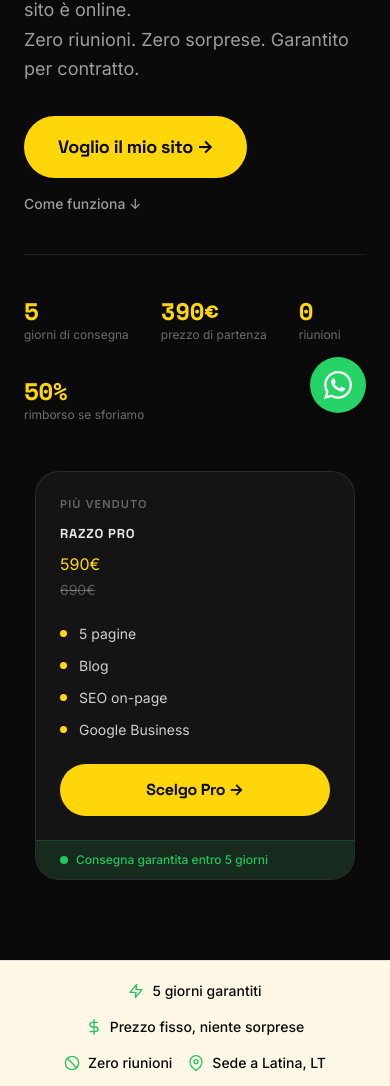
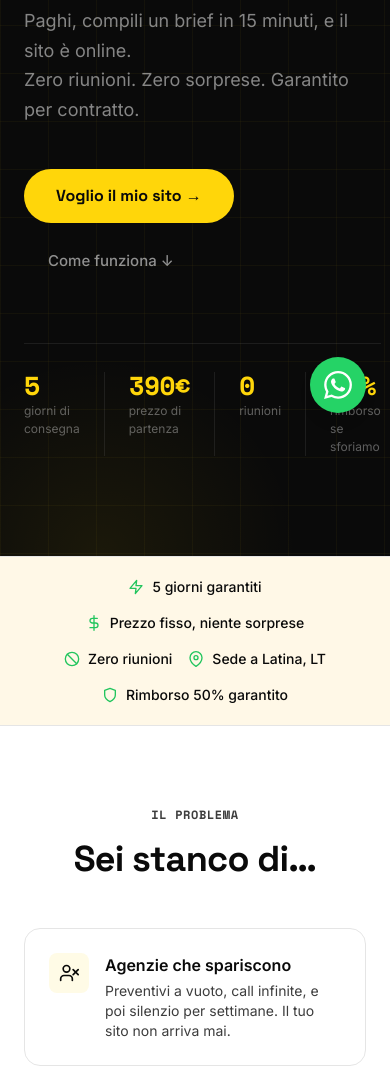
Before and after one commit to Ledmetal94/Sitorazzo, a website: page index.html in a window 390 px wide. Shown: the part 407-1493 px from the top of the page. Drawn offline with nearby package versions, Linux system fonts and the light colour scheme; files that its build step writes are made by us from their sources.

Commit message:
feat: hero restyling con codice design finale
- Grid texture + glow radiali giallo top-right e bottom-left
- H1 900 weight, clamp(52px → 80px), headline "decolla in 5 giorni"
- Badge FIRST 50 con pill monospace giallo
- CTA pill gialla con hover glow, link ghost
- Trust stats 4 colonne con separatori verticali
- Card destra: glassmorphism + bullet gialli + badge garanzia verde
- Hover effects via CSS class (no inline onmouseover)
- Mobile: grid 1 colonna, card destra nascosta

Co-Authored-By: Claude Sonnet 4.6 <noreply@anthropic.com>

```diff
--- a/index.html
+++ b/index.html
@@ -24,7 +24,7 @@
   <!-- Google Fonts -->
   <link rel="preconnect" href="https://fonts.googleapis.com">
   <link rel="preconnect" href="https://fonts.gstatic.com" crossorigin>
-  <link href="https://fonts.googleapis.com/css2?family=Space+Grotesk:wght@400;500;700&family=Inter:wght@400;500;600&family=Space+Mono:wght@400;700&display=swap" rel="stylesheet">
+  <link href="https://fonts.googleapis.com/css2?family=Space+Grotesk:wght@400;500;700;900&family=Inter:wght@400;500;600&family=Space+Mono:wght@400;700&display=swap" rel="stylesheet">
 
   <!-- CSS — three separate files: tokens, components, then Tailwind output -->
   <link rel="stylesheet" href="/css/tokens.css">
@@ -233,89 +233,123 @@
 </nav>
 
 <!-- HERO -->
-<section id="hero" class="sr-section-ink relative overflow-hidden" style="padding-top: 120px; padding-bottom: var(--sr-space-20);">
-  <div class="sr-container">
-    <div class="grid md:grid-cols-2 gap-12 items-center">
-      <!-- Left: copy -->
-      <div>
-        <!-- Badge -->
-        <div class="mb-6" style="display:inline-flex; align-items:center; gap:8px; background:rgba(255,255,255,0.08); border:1px solid rgba(255,255,255,0.12); border-radius:9999px; padding:6px 14px;">
-          <span style="background:var(--sr-yellow);color:var(--sr-ink);font-size:10px;font-weight:700;letter-spacing:0.08em;border-radius:9999px;padding:2px 8px;">FIRST 50</span>
-          <span style="font-size:13px;color:rgba(255,255,255,0.7);">Razzo Pro a 590€ invece di 690€ · 37 posti rimasti</span>
+<section id="hero" style="background:#0A0A0A; min-height:100vh; display:flex; flex-direction:column; justify-content:center; position:relative; overflow:hidden;">
+
+  <!-- Grid texture -->
+  <div style="position:absolute; inset:0; pointer-events:none;
+    background-image: linear-gradient(rgba(255,214,10,0.04) 1px, transparent 1px), linear-gradient(90deg, rgba(255,214,10,0.04) 1px, transparent 1px);
+    background-size: 48px 48px;"></div>
+
+  <!-- Glow top-right -->
+  <div style="position:absolute; top:-200px; right:-150px; width:600px; height:600px; border-radius:50%; background:radial-gradient(circle, rgba(255,214,10,0.15) 0%, transparent 65%); pointer-events:none;"></div>
+
+  <!-- Glow bottom-left -->
+  <div style="position:absolute; bottom:-200px; left:-100px; width:400px; height:400px; border-radius:50%; background:radial-gradient(circle, rgba(255,214,10,0.07) 0%, transparent 70%); pointer-events:none;"></div>
+
+  <!-- Content -->
+  <div style="width:100%; max-width:1200px; margin:0 auto; padding:140px 24px 100px; position:relative; z-index:1;">
+    <div class="hero-grid" style="display:grid; grid-template-columns:1fr auto; gap:60px; align-items:center;">
+
+      <!-- LEFT: testo -->
+      <div style="max-width:680px;">
+
+        <!-- Badge lancio -->
+        <div style="display:inline-flex; align-items:center; gap:10px; background:rgba(255,214,10,0.10); border:1px solid rgba(255,214,10,0.25); border-radius:9999px; padding:6px 14px 6px 8px; margin-bottom:36px;">
+          <span style="background:#FFD60A; color:#0A0A0A; font-family:'Space Mono',monospace; font-size:10px; font-weight:700; letter-spacing:0.06em; text-transform:uppercase; padding:3px 10px; border-radius:9999px;">FIRST 50</span>
+          <span style="font-family:'Inter',sans-serif; font-size:13px; color:rgba(255,255,255,0.55);">Razzo Pro a 590€ invece di 690€ · 37 posti rimasti</span>
         </div>
-        <h1 class="sr-h1" style="color: var(--sr-paper); margin-bottom: var(--sr-space-6); line-height:1.05;">
+
+        <!-- Headline -->
+        <h1 style="font-family:'Space Grotesk',sans-serif; font-weight:900; font-size:clamp(52px, 7vw, 80px); line-height:1.0; letter-spacing:-0.035em; color:#FFFFFF; margin:0 0 28px;">
           Il tuo sito<br>
-          <span style="color: var(--sr-yellow);">decolla in 5 giorni.</span>
+          <span style="color:#FFD60A;">decolla in 5 giorni.</span>
         </h1>
-        <p class="sr-lead" style="color: rgba(255,255,255,0.6); margin-bottom: var(--sr-space-8); max-width: 440px;">
+
+        <!-- Sub -->
+        <p style="font-family:'Inter',sans-serif; font-size:18px; line-height:1.65; color:rgba(255,255,255,0.50); margin:0 0 44px; max-width:500px;">
           Paghi, compili un brief in 15 minuti, e il sito è online.<br>
           Zero riunioni. Zero sorprese. Garantito per contratto.
         </p>
-        <div class="flex flex-wrap gap-4 items-center">
-          <a href="#pacchetti" data-scroll-to="#pacchetti" class="sr-btn sr-btn-primary sr-btn-lg">
+
+        <!-- CTAs -->
+        <div style="display:flex; gap:12px; flex-wrap:wrap; align-items:center; margin-bottom:56px;">
+          <a href="#pacchetti" data-scroll-to="#pacchetti"
+            class="hero-cta-primary"
+            style="display:inline-flex; align-items:center; gap:8px; font-family:'Space Grotesk',sans-serif; font-weight:700; font-size:16px; background:#FFD60A; color:#0A0A0A; padding:15px 32px; border-radius:9999px; text-decoration:none; transition:background 200ms, transform 200ms, box-shadow 200ms;">
             Voglio il mio sito →
           </a>
-          <a href="#come-funziona" data-scroll-to="#come-funziona" class="text-sm font-medium" style="color:rgba(255,255,255,0.6);">
+          <a href="#come-funziona" data-scroll-to="#come-funziona"
+            class="hero-cta-ghost"
+            style="display:inline-flex; align-items:center; font-family:'Inter',sans-serif; font-weight:500; font-size:15px; color:rgba(255,255,255,0.55); text-decoration:none; padding:15px 24px; transition:color 150ms;">
             Come funziona ↓
           </a>
         </div>
+
         <!-- Trust stats -->
-        <div class="flex flex-wrap gap-8 mt-10 pt-10" style="border-top: 1px solid rgba(255,255,255,0.08);">
-          <div>
-            <div class="sr-mono text-2xl font-bold" style="color: var(--sr-yellow);">5</div>
-            <div class="text-xs" style="color: rgba(255,255,255,0.4);">giorni di consegna</div>
+        <div style="display:flex; border-top:1px solid rgba(255,255,255,0.08); padding-top:28px;">
+          <div style="flex:1; padding-right:24px; margin-right:24px; border-right:1px solid rgba(255,255,255,0.08);">
+            <div style="font-family:'Space Mono',monospace; font-weight:700; font-size:26px; color:#FFD60A; letter-spacing:-0.02em; line-height:1;">5</div>
+            <div style="font-family:'Inter',sans-serif; font-size:12px; color:rgba(255,255,255,0.35); margin-top:4px;">giorni di consegna</div>
           </div>
-          <div>
-            <div class="sr-mono text-2xl font-bold" style="color: var(--sr-yellow);">390€</div>
-            <div class="text-xs" style="color: rgba(255,255,255,0.4);">prezzo di partenza</div>
+          <div style="flex:1; padding-right:24px; margin-right:24px; border-right:1px solid rgba(255,255,255,0.08);">
+            <div style="font-family:'Space Mono',monospace; font-weight:700; font-size:26px; color:#FFD60A; letter-spacing:-0.02em; line-height:1;">390€</div>
+            <div style="font-family:'Inter',sans-serif; font-size:12px; color:rgba(255,255,255,0.35); margin-top:4px;">prezzo di partenza</div>
           </div>
-          <div>
-            <div class="sr-mono text-2xl font-bold" style="color: var(--sr-yellow);">0</div>
-            <div class="text-xs" style="color: rgba(255,255,255,0.4);">riunioni</div>
+          <div style="flex:1; padding-right:24px; margin-right:24px; border-right:1px solid rgba(255,255,255,0.08);">
+            <div style="font-family:'Space Mono',monospace; font-weight:700; font-size:26px; color:#FFD60A; letter-spacing:-0.02em; line-height:1;">0</div>
+            <div style="font-family:'Inter',sans-serif; font-size:12px; color:rgba(255,255,255,0.35); margin-top:4px;">riunioni</div>
           </div>
-          <div>
-            <div class="sr-mono text-2xl font-bold" style="color: var(--sr-yellow);">50%</div>
-            <div class="text-xs" style="color: rgba(255,255,255,0.4);">rimborso se sforiamo</div>
+          <div style="flex:1;">
+            <div style="font-family:'Space Mono',monospace; font-weight:700; font-size:26px; color:#FFD60A; letter-spacing:-0.02em; line-height:1;">50%</div>
+            <div style="font-family:'Inter',sans-serif; font-size:12px; color:rgba(255,255,255,0.35); margin-top:4px;">rimborso se sforiamo</div>
           </div>
         </div>
+
       </div>
 
-      <!-- Right: card prodotto -->
-      <div class="relative flex justify-center md:justify-end">
-        <div class="relative max-w-xs w-full" style="background:#141414; border:1px solid rgba(255,255,255,0.1); border-radius:var(--sr-radius-2xl); overflow:hidden;">
-          <div style="padding: var(--sr-space-6);">
-            <p style="font-size:11px; font-weight:700; letter-spacing:0.1em; color:rgba(255,255,255,0.35); text-transform:uppercase; margin-bottom:var(--sr-space-3);">Più venduto</p>
-            <p style="font-family:var(--sr-font-display); font-weight:700; font-size:13px; letter-spacing:0.06em; color:rgba(255,255,255,0.9); text-transform:uppercase; margin-bottom:var(--sr-space-2);">Razzo Pro</p>
-            <div class="sr-price" style="color: var(--sr-yellow); margin-bottom:var(--sr-space-1);">590€</div>
-            <div class="text-sm line-through mb-6" style="color: rgba(255,255,255,0.3);">690€</div>
-            <ul class="space-y-3 mb-6">
-              <li class="flex items-center gap-3 text-sm" style="color: rgba(255,255,255,0.8);">
-                <span style="width:7px;height:7px;border-radius:50%;background:var(--sr-yellow);flex-shrink:0;display:inline-block;"></span>5 pagine
-              </li>
-              <li class="flex items-center gap-3 text-sm" style="color: rgba(255,255,255,0.8);">
-                <span style="width:7px;height:7px;border-radius:50%;background:var(--sr-yellow);flex-shrink:0;display:inline-block;"></span>Blog
-              </li>
-              <li class="flex items-center gap-3 text-sm" style="color: rgba(255,255,255,0.8);">
-                <span style="width:7px;height:7px;border-radius:50%;background:var(--sr-yellow);flex-shrink:0;display:inline-block;"></span>SEO on-page
-              </li>
-              <li class="flex items-center gap-3 text-sm" style="color: rgba(255,255,255,0.8);">
-                <span style="width:7px;height:7px;border-radius:50%;background:var(--sr-yellow);flex-shrink:0;display:inline-block;"></span>Google Business
-              </li>
-            </ul>
-            <a href="https://buy.stripe.com/PRO_LINK_QUI" data-pkg-cta="Pro" class="sr-btn sr-btn-primary w-full justify-center">
-              Scelgo Pro →
-            </a>
-          </div>
-          <!-- Barra garanzia verde in fondo -->
-          <div style="background:rgba(34,197,94,0.12); border-top:1px solid rgba(34,197,94,0.2); padding:10px var(--sr-space-6); display:flex; align-items:center; gap:8px;">
-            <span style="width:8px;height:8px;border-radius:50%;background:var(--sr-success);flex-shrink:0;display:inline-block;"></span>
-            <span style="font-size:12px; color:var(--sr-success); font-weight:500;">Consegna garantita entro 5 giorni</span>
-          </div>
+      <!-- RIGHT: card flottante -->
+      <div class="hero-card-wrap" style="display:flex; flex-direction:column; gap:12px; min-width:220px;">
+
+        <!-- Package card -->
+        <div style="background:rgba(255,255,255,0.04); border:1px solid rgba(255,255,255,0.10); border-radius:20px; padding:24px 20px; backdrop-filter:blur(12px);">
+          <div style="font-family:'Space Mono',monospace; font-size:10px; font-weight:700; letter-spacing:0.08em; text-transform:uppercase; color:rgba(255,255,255,0.35); margin-bottom:6px;">PIÙ VENDUTO</div>
+          <div style="font-family:'Space Grotesk',sans-serif; font-weight:700; font-size:17px; color:#fff; margin-bottom:4px;">RAZZO PRO</div>
+          <div style="font-family:'Space Mono',monospace; font-weight:700; font-size:36px; color:#FFD60A; letter-spacing:-0.02em; line-height:1;">590€</div>
+          <div style="font-family:'Space Mono',monospace; font-size:11px; color:rgba(255,255,255,0.30); margin-bottom:16px; text-decoration:line-through;">690€</div>
+          <div style="display:flex; align-items:center; gap:8px; margin-bottom:8px;"><div style="width:5px;height:5px;border-radius:50%;background:#FFD60A;flex-shrink:0;"></div><span style="font-size:13px;color:rgba(255,255,255,0.55);">5 pagine</span></div>
+          <div style="display:flex; align-items:center; gap:8px; margin-bottom:8px;"><div style="width:5px;height:5px;border-radius:50%;background:#FFD60A;flex-shrink:0;"></div><span style="font-size:13px;color:rgba(255,255,255,0.55);">Blog</span></div>
+          <div style="display:flex; align-items:center; gap:8px; margin-bottom:8px;"><div style="width:5px;height:5px;border-radius:50%;background:#FFD60A;flex-shrink:0;"></div><span style="font-size:13px;color:rgba(255,255,255,0.55);">SEO on-page</span></div>
+          <div style="display:flex; align-items:center; gap:8px; margin-bottom:16px;"><div style="width:5px;height:5px;border-radius:50%;background:#FFD60A;flex-shrink:0;"></div><span style="font-size:13px;color:rgba(255,255,255,0.55);">Google Business</span></div>
+          <a href="#pacchetti" data-pkg-cta="Pro"
+            class="hero-pkg-cta"
+            style="display:flex; align-items:center; justify-content:center; background:#FFD60A; color:#0A0A0A; font-family:'Space Grotesk',sans-serif; font-weight:700; font-size:14px; border-radius:9999px; padding:10px 0; text-decoration:none; transition:background 150ms;">
+            Scelgo Pro →
+          </a>
         </div>
+
+        <!-- Delivery badge -->
+        <div style="background:rgba(34,197,94,0.12); border:1px solid rgba(34,197,94,0.25); border-radius:12px; padding:12px 16px; display:flex; align-items:center; gap:10px;">
+          <div style="width:8px; height:8px; border-radius:50%; background:#22C55E; box-shadow:0 0 8px rgba(34,197,94,0.6); flex-shrink:0;"></div>
+          <span style="font-family:'Inter',sans-serif; font-size:13px; color:rgba(255,255,255,0.65); line-height:1.4;">Consegna garantita <strong style="color:#fff;">entro 5 giorni</strong></span>
+        </div>
+
       </div>
     </div>
   </div>
 </section>
+
+<style>
+  /* Hero hover effects */
+  .hero-cta-primary:hover { background:#F5B700 !important; transform:translateY(-2px); box-shadow:0 0 0 4px rgba(255,214,10,0.20), 0 12px 32px rgba(255,214,10,0.40) !important; }
+  .hero-cta-ghost:hover   { color:#fff !important; }
+  .hero-pkg-cta:hover     { background:#F5B700 !important; }
+
+  /* Mobile: colonna singola, card nascosta */
+  @media (max-width: 767px) {
+    .hero-grid      { grid-template-columns: 1fr !important; gap:40px !important; }
+    .hero-card-wrap { display:none !important; }
+  }
+</style>
 
 <!-- TRUST BAR -->
 <section class="py-5 border-y" style="border-color: var(--sr-border); background: var(--sr-warm);">
```
